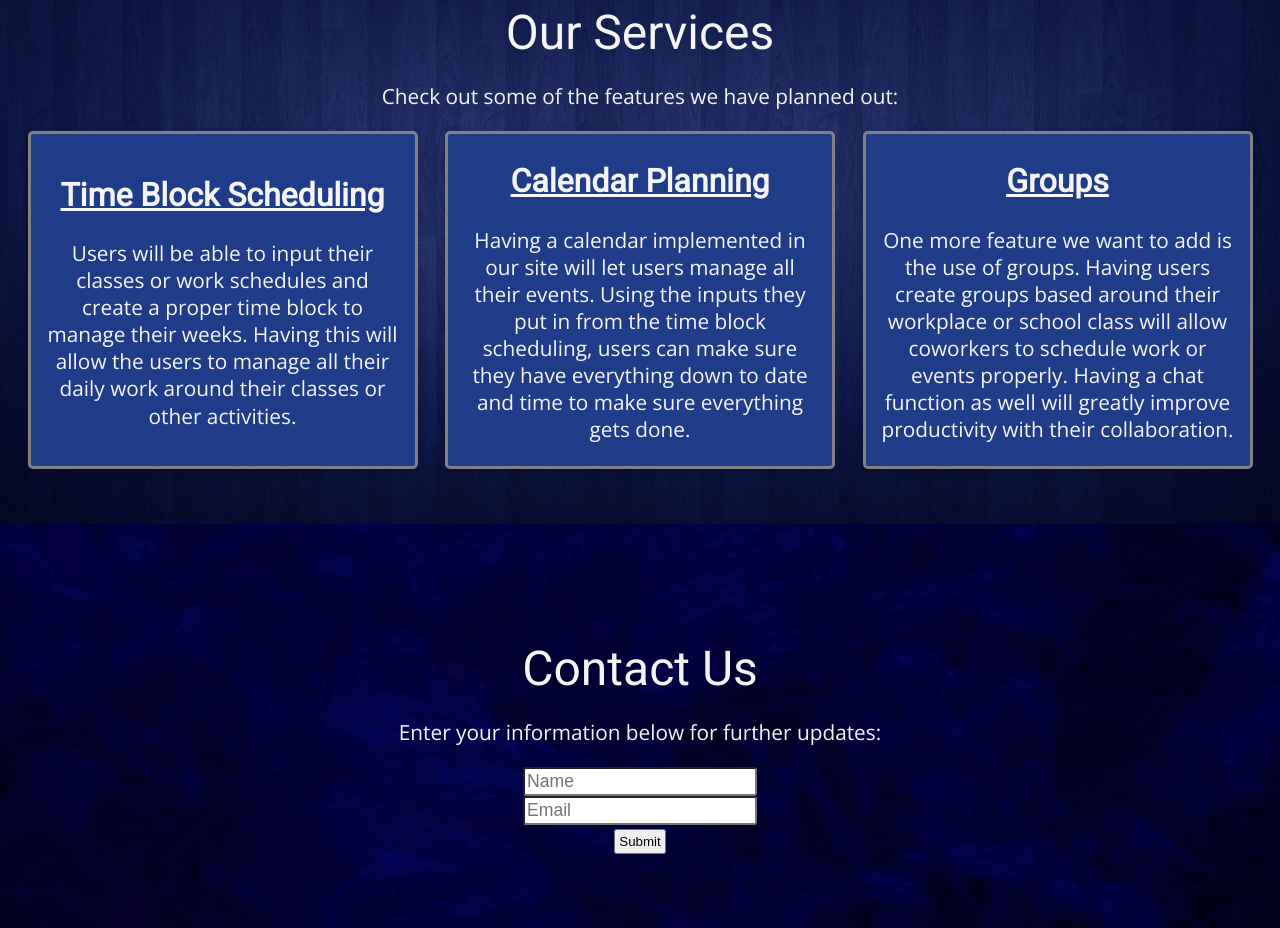
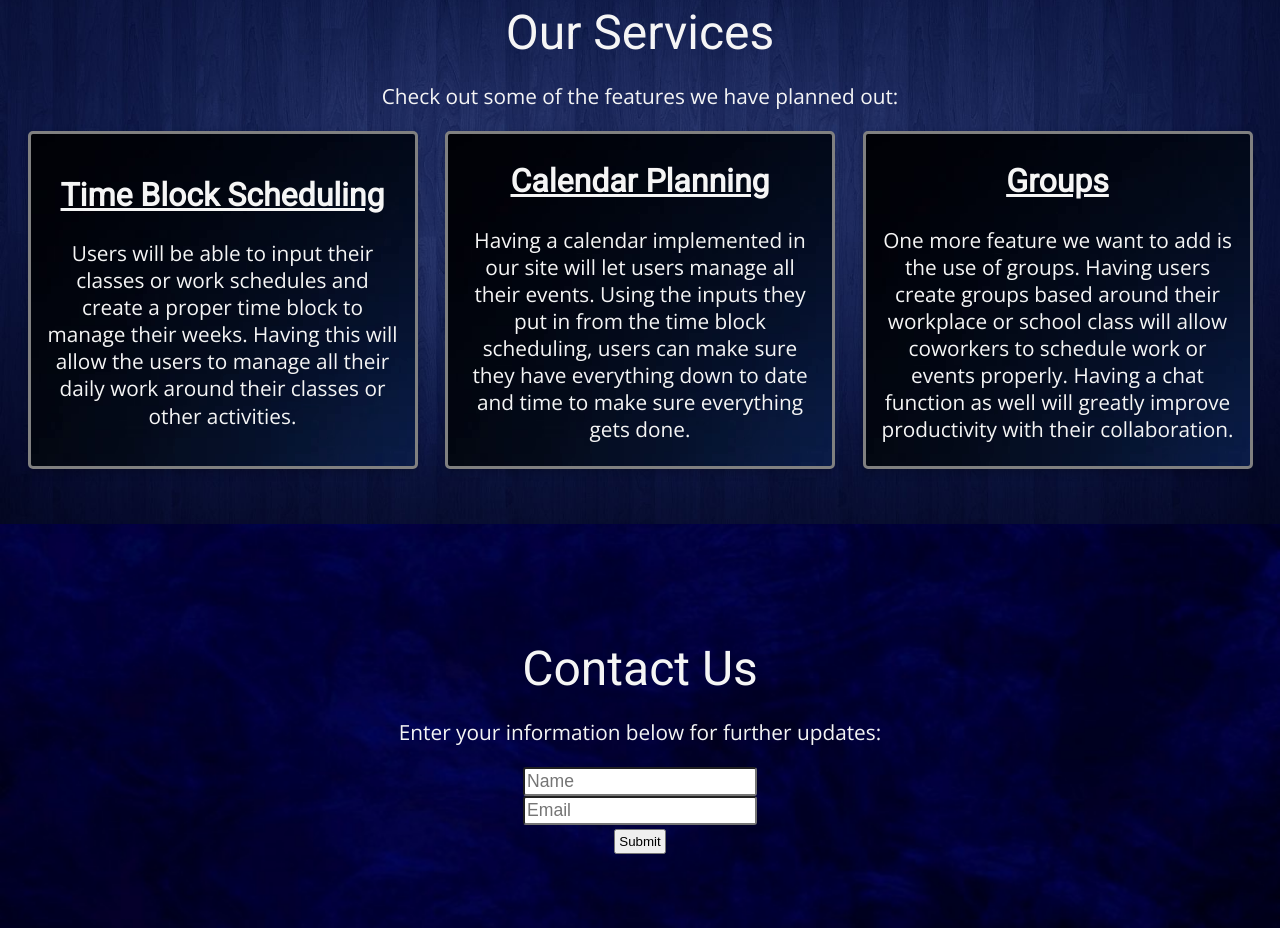
Before and after one commit to ryd0g/TimePro, a plain HTML site: page index.html in a window 1280 px wide. Shown: the part 961-1889 px from the top of the page. Drawn offline with nearby package versions, Linux system fonts and the light colour scheme.

Commit message:
fixed card background

```diff
--- a/style.css
+++ b/style.css
@@ -54,7 +54,7 @@ h2 {
     box-shadow: 0 4px 8px 0 rgba(0,0,0,0.2);
     transition: 0.3s;
     width: 30%;
-    background-color: #1f3c88;
+    background-image: url(images/cards-bg.jpg);
     border-style: solid;
     border-color: gray;
     border-radius: 5px;
```
